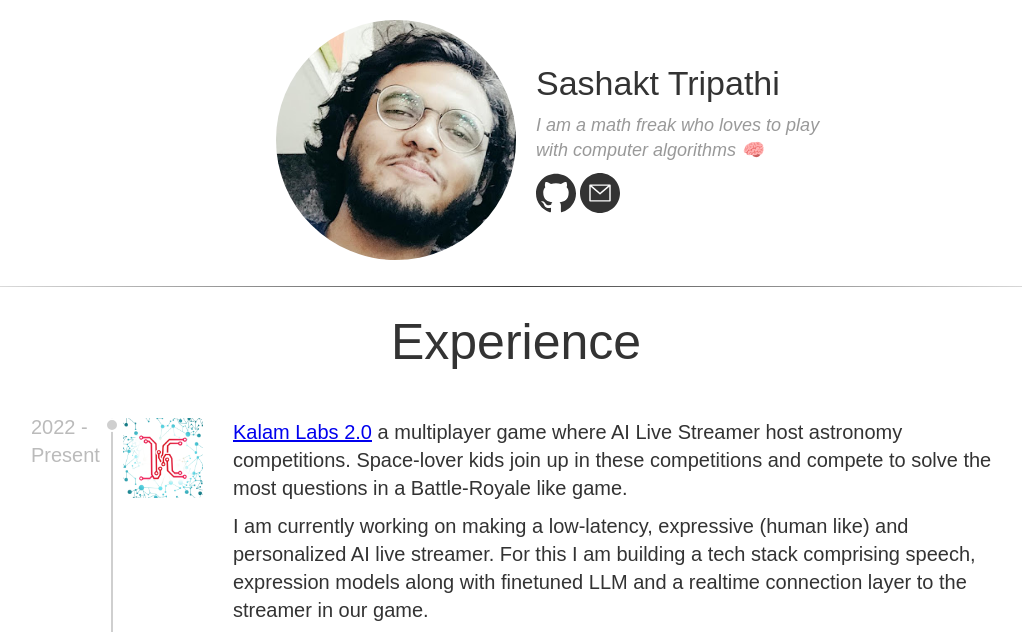
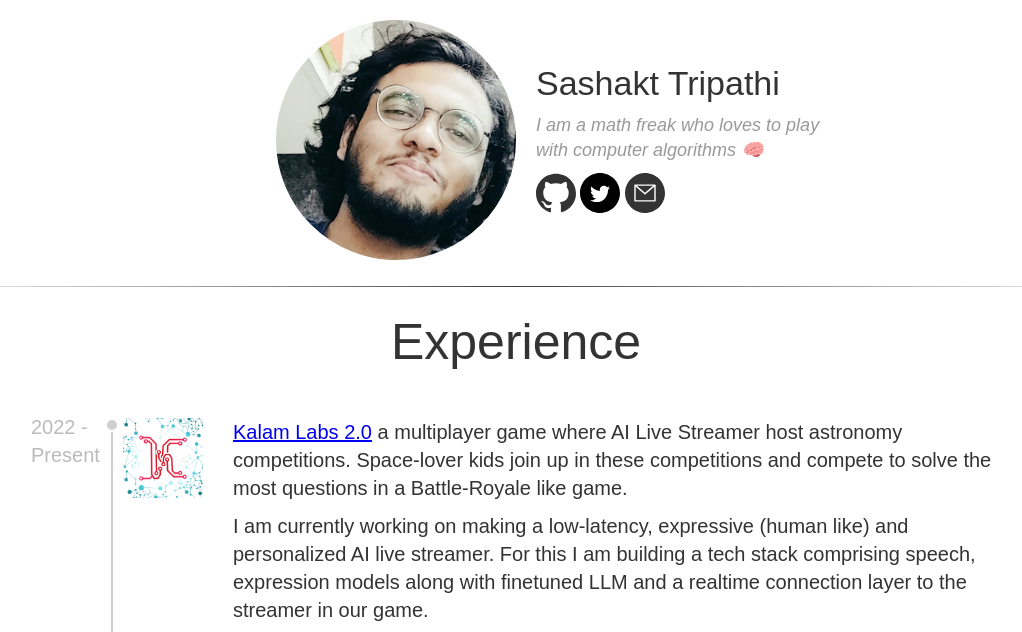
Before and after one commit to sashakttripathi/sashakttripathi.github.io, a plain HTML site: page index.html in a window 1280 px wide. Shown: the top 632 px of the page, without its empty margins (124-1146 px from the left). Drawn offline with Linux system fonts and the light colour scheme.

Commit message:
twitter added

```diff
--- a/index.html
+++ b/index.html
@@ -16,8 +16,9 @@
           <h1>Sashakt Tripathi</h1>
           <h2>I am a math freak who loves to play with computer algorithms 🧠</h2>
           <div id="dico">
-            <a href="https://github.com/sashakttripathi"><img src="assets/cgithub.svg" class="iico"/></a>
-            <img src="assets/cemail.svg" style="cursor: pointer;" class="iico" id="iemail" title="click to reveal" />
+              <a href="https://github.com/sashakttripathi"><img src="assets/cgithub.svg" class="iico" /></a>
+              <a href="https://twitter.com/sashakttripathi"><img src="assets/ctwitter.svg" class="iico" /></a>
+              <img src="assets/cemail.svg" style="cursor: pointer;" class="iico" id="iemail" title="click to reveal" />
           </div>
           <div id="demail"></div> <!-- will reveal email -->
         </div>
```
Also changed, not shown: assets/ctwitter.svg (added).
